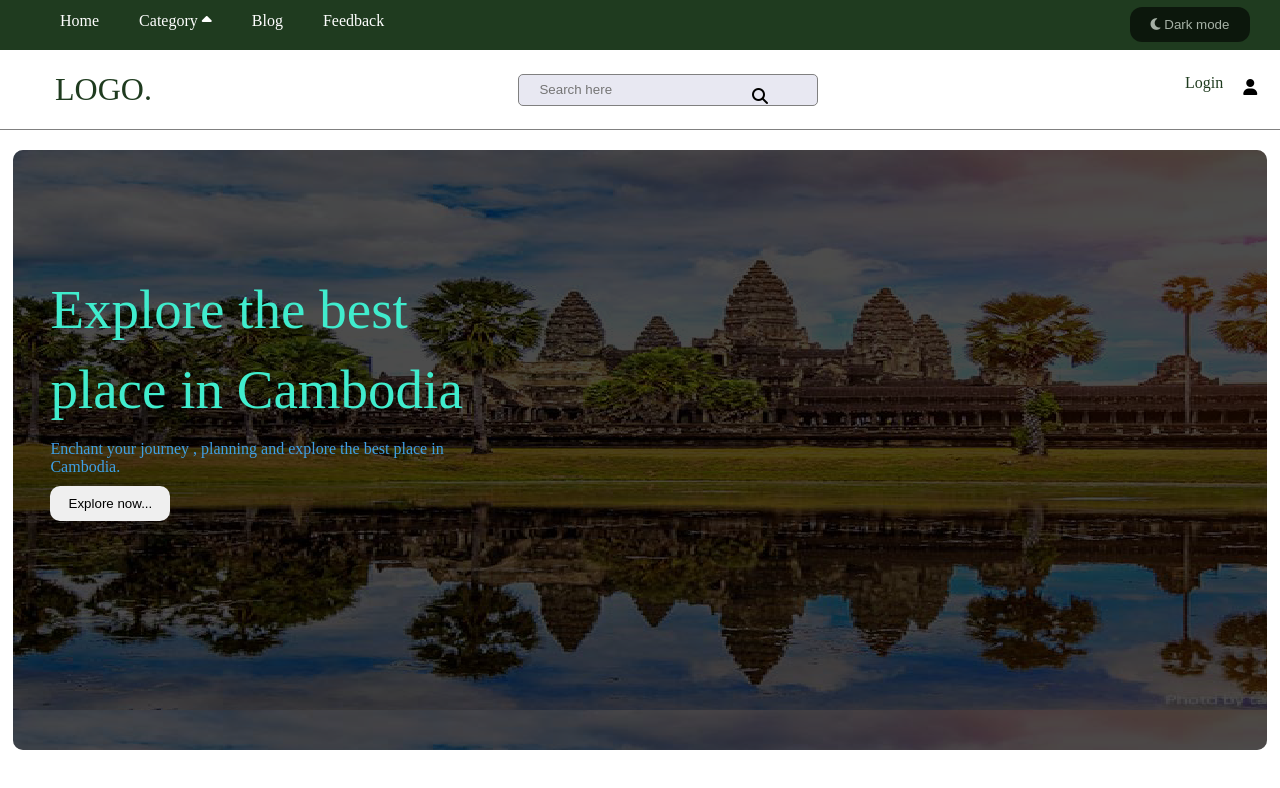
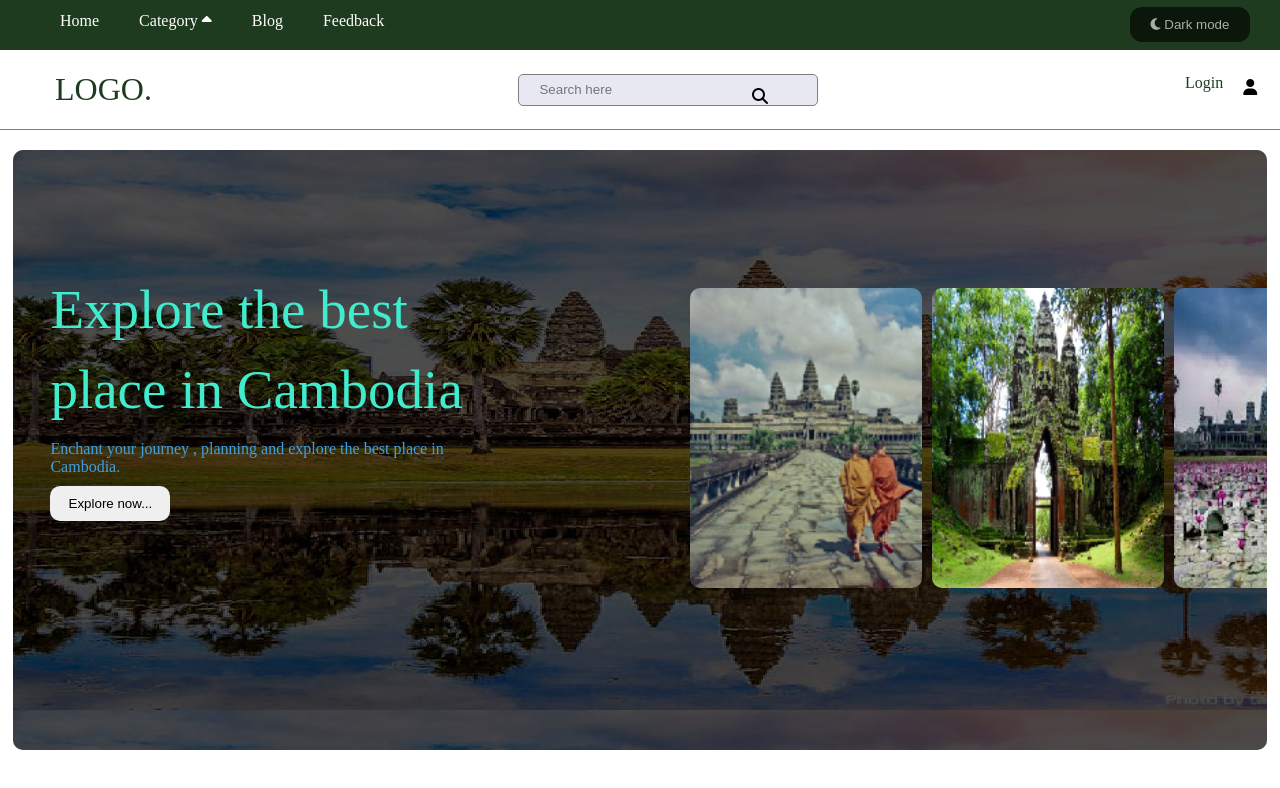
Before and after one commit to Theara123422/Cambodia-Tour, a plain HTML site: page index.html in a window 1280 px wide. Drawn offline with nearby package versions, Linux system fonts and the light colour scheme; a web font is replaced by a local one.

Commit message:
Finished All Hero Part

```diff
--- a/index.html
+++ b/index.html
@@ -51,7 +51,13 @@
             <p>Enchant your journey , planning and explore the best place in Cambodia.</p>
             <button>Explore now...</button>
         </div>
+        <div data-aos="fade-left" data-aos-duration="2000" class="card-image-container">
+            <img src="images/Image-Card-1.png" alt="Image-Card-1.png">
+            <img src="images/Image-Card-2.png" alt="Image-Card-2.png">
+            <img src="images/Image-Card-3.png" alt="Image-Card-3.png">
+        </div>
     </div>
+
 </body>
 <script src="https://unpkg.com/aos@next/dist/aos.js"></script>
 <script>
--- a/styles/main.css
+++ b/styles/main.css
@@ -38,6 +38,7 @@
     height: 0;
     transition: 0.4s;
     opacity: 0;
+    z-index: 1;
 }
 .dropdown li {
     display: block;
@@ -123,7 +124,7 @@
     overflow: hidden;
 }
 .hero-container::before{
-    content: " ";
+    content: "";
     background-image: url(/images/Hero-Image.png);
     width: 100%;
     height: 100%;
@@ -161,3 +162,20 @@
     background-color: #40ECCD;
     transition: 0.4s;
 }
+.card-image-container{
+    width: 40%;
+    height: 50%;
+    position: absolute;
+    right: 6%;
+    top: 23%;
+    display: flex;
+    gap: 10px;
+}
+.card-image-container > img{
+    border-radius:10px ;
+    transition:0.4s ;
+}
+.card-image-container > img:hover{
+    transform: scale(1.03);
+    transition: 0.4s;
+}
```
Also changed, not shown: images/Image-Card-1.png (added), images/Image-Card-2.png (added), images/Image-Card-3.png (added).
